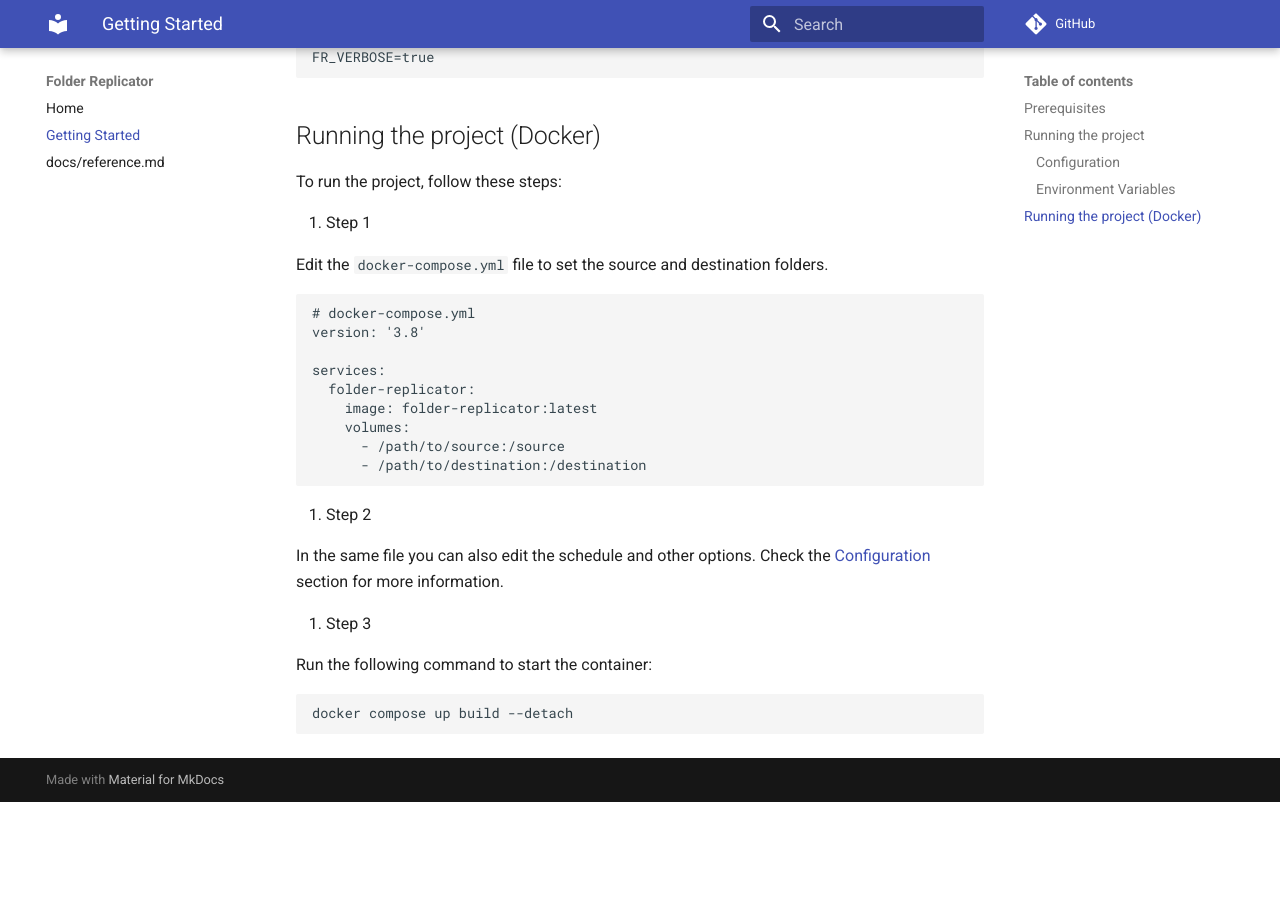
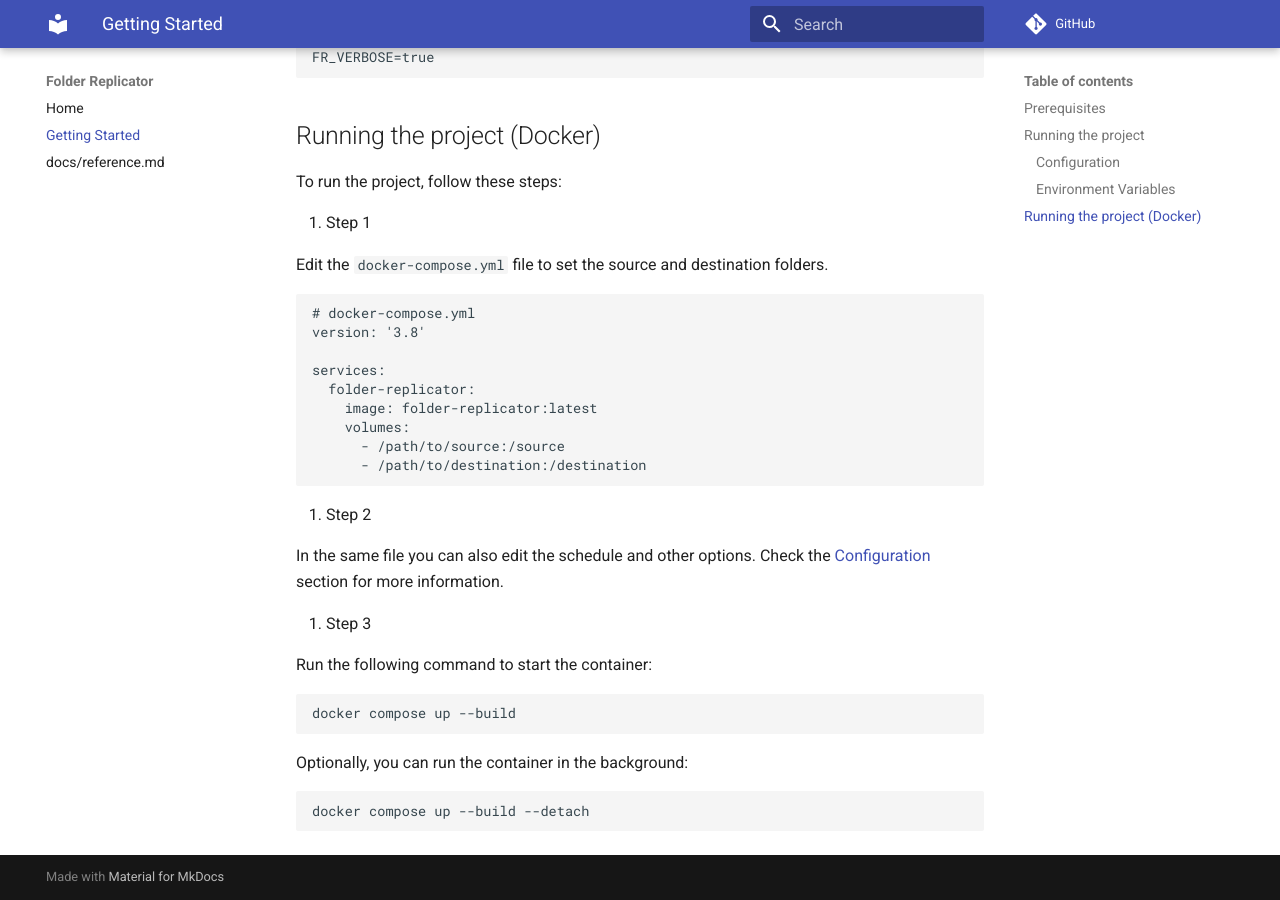
Before and after one commit to pmpbaptista/folder-replicator, an MkDocs documentation site: the page built from docs/getting-started.md, in a window 1280 px wide and 900 px high, scrolled down 1222 px. Built offline with MkDocs 1.6.1 and Material for MkDocs 9.7.7, drawn with Linux system fonts in a browser that asks for light colours; comment, search, counter and statistics services are not loaded; before the commit the page ends 2024 px from its top, so only the background shows below that.

Commit message:
Update docker compose command Update Dockerfile comments

````diff
--- a/docs/getting-started.md
+++ b/docs/getting-started.md
@@ -83,5 +83,11 @@ Check the [Configuration](#configuration) section for more information.
 Run the following command to start the container:
 
 ```sh
-docker compose up build --detach
+docker compose up --build
 ```
+
+Optionally, you can run the container in the background:
+
+```sh
+docker compose up --build --detach
+```
````
Also changed, not shown: README.md (+1 -1 lines), 1 other file.
